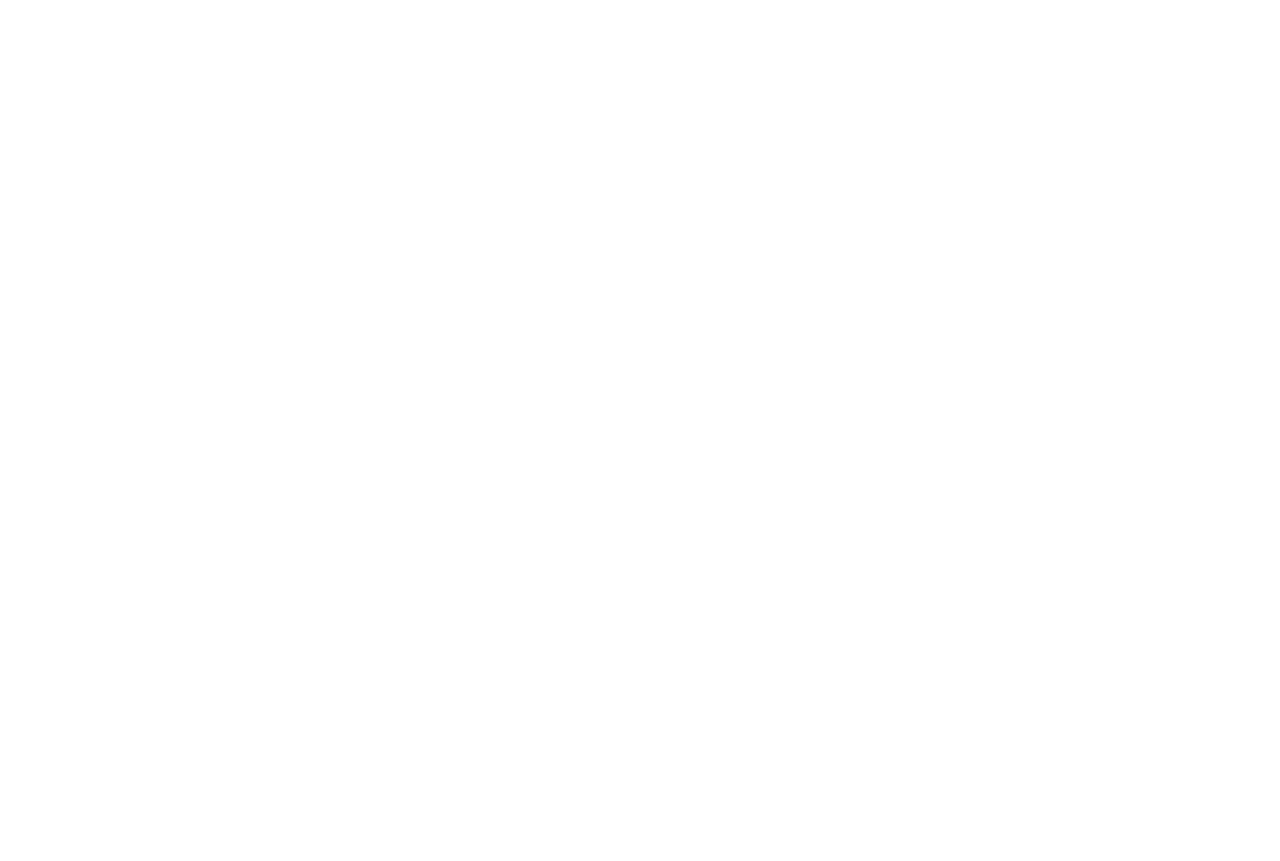
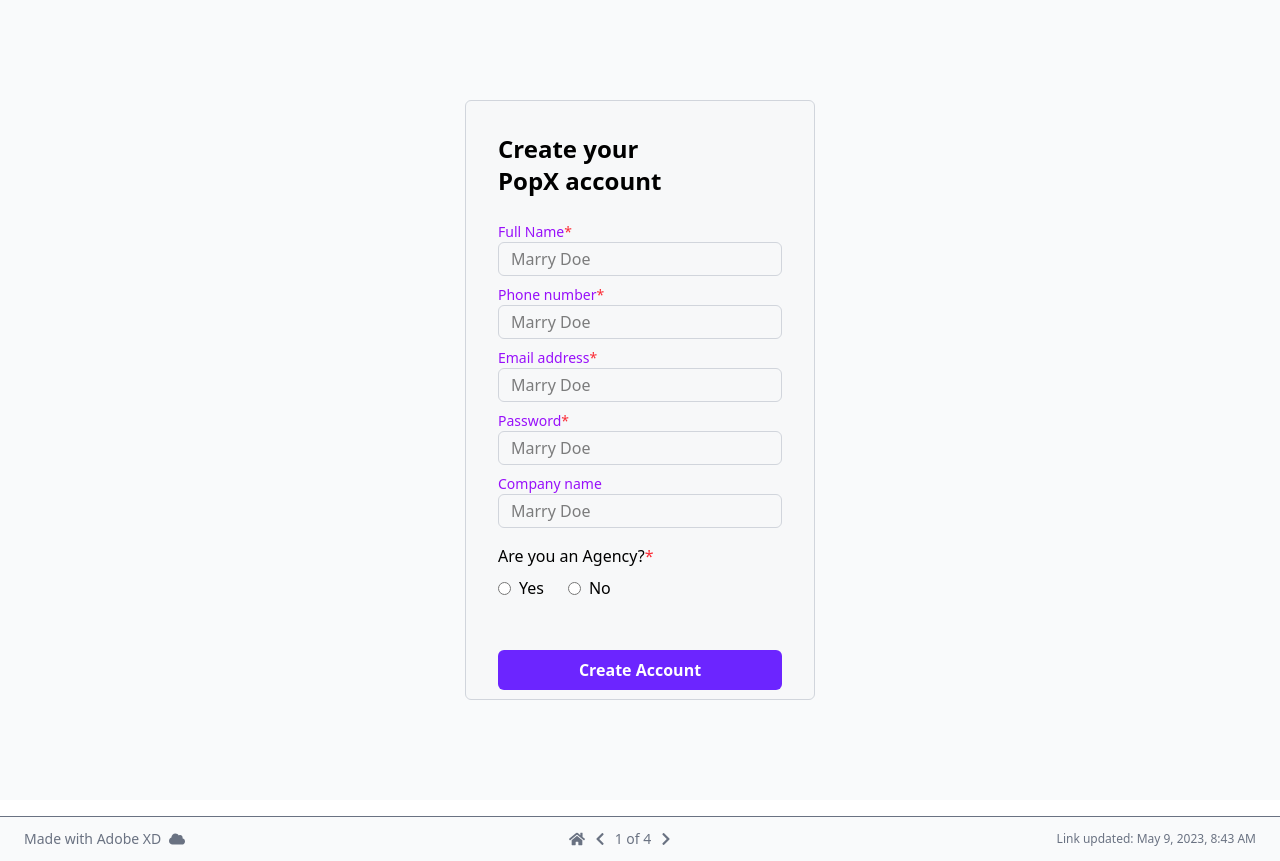
Before and after one commit to mr-aman-git/Educase-India, a React (Vite) app: page /register in a window 1280 px wide. Before the commit this address had no page. Before the commit the page ends 800 px from the top, so only its background shows below. Built offline with nearby package versions, Linux system fonts and the light colour scheme.

Commit message:
Register Page code added

```diff
--- a/src/App.jsx
+++ b/src/App.jsx
@@ -1,5 +1,6 @@
 import WelcomePage from "./Components/WelcomePage";
 import {LoginPage} from "./Components/LoginPage";
+import RegisterPage from "./Components/RigisterPage"
 import { BrowserRouter as Router, Routes, Route } from 'react-router-dom';
 
 import React from 'react'
@@ -11,6 +12,7 @@
       <Routes>
         <Route path="/" element={<WelcomePage />} />
         <Route path="/login" element={<LoginPage />} />
+        <Route path="/register" element={<RegisterPage />} />
       </Routes>
     </Router>
     </>
--- /dev/null
+++ b/src/Components/RigisterPage.jsx
@@ -0,0 +1,97 @@
+import React from 'react';
+import Footer from './Footer';
+
+const RegisterPage = () => {
+  return (
+    <>
+    <div className="min-h-screen flex items-center justify-center bg-gray-50 ">
+      <div className="w-[350px] p-8 bg-[#f7f8f9] border border-gray-300 rounded-md h-[600px] ">
+        <h1 className="text-2xl font-bold mb-2">Create your<br/>PopX account</h1>
+        <form className="mt-6 space-y-2">
+          <div>
+            <label className="block text-purple-600 text-[14px]">
+              Full Name<span className="text-red-500">*</span>
+            </label>
+            <input
+              type="text"
+              placeholder="Marry Doe"
+              className="w-full border border-gray-300 rounded-md py-[4px] px-3 outline-none"
+            />
+          </div>
+
+          <div>
+            <label className="block text-purple-600 text-[14px]">
+              Phone number<span className="text-red-500">*</span>
+            </label>
+            <input
+              type="text"
+              placeholder="Marry Doe"
+              className="w-full border border-gray-300 rounded-md py-[4px] px-3 outline-none"
+            />
+          </div>
+
+          <div>
+            <label className="block text-purple-600 text-[14px]">
+              Email address<span className="text-red-500">*</span>
+            </label>
+            <input
+              type="email"
+              placeholder="Marry Doe"
+              className="w-full border border-gray-300 rounded-md py-[4px] px-3 outline-none"
+            />
+          </div>
+
+          <div>
+            <label className="block text-purple-600 text-[14px]">
+              Password<span className="text-red-500">*</span>
+            </label>
+            <input
+              type="password"
+              placeholder="Marry Doe"
+              className="w-full border border-gray-300 rounded-md py-[4px] px-3 outline-none"
+            />
+          </div>
+
+          <div>
+            <label className="block text-purple-600 text-[14px]">
+              Company name
+            </label>
+            <input
+              type="text"
+              placeholder="Marry Doe"
+              className="w-full border border-gray-300 rounded-md py-[4px] px-3 outline-none"
+            />
+          </div>
+
+          <div className="mt-4">
+            <label className="block mb-2">
+              Are you an Agency?<span className="text-red-500">*</span>
+            </label>
+            <div className="flex items-center gap-6">
+              <label className="flex items-center space-x-2">
+                <input type="radio" name="agency" value="yes" className="accent-purple-600" />
+                <span>Yes</span>
+              </label>
+              <label className="flex items-center space-x-2">
+                <input type="radio" name="agency" value="no" className="accent-purple-600" />
+                <span>No</span>
+              </label>
+            </div>
+            <button
+            type="submit"
+            className="w-full bg-[#6c25ff] text-white font-semibold py-2 rounded-md mt-[50px] cursor-pointer transition-all"
+          >
+            Create Account
+          </button>
+          </div>
+
+
+        </form>
+      </div>
+    </div>
+  <Footer/>
+    </>
+  );
+};
+
+export default RegisterPage;
--- a/src/Components/WelcomePage.jsx
+++ b/src/Components/WelcomePage.jsx
@@ -6,6 +6,10 @@
     const navigate = useNavigate();
     const goToLoginPage = () => {
         navigate('/login');
+      };
+
+      const goToRegisterPage = () => {
+        navigate('/register');
       };
 
   return (
@@ -18,7 +22,9 @@
       <p className="text-gray-500 mb-6">
         Lorem ipsum dolor sit amet, consectetur adipiscing elit,
       </p>
-      <button className="w-full bg-[#6c25ff] text-white font-semibold py-2 rounded-md mb-3 cursor-pointer">
+      <button
+      onClick={goToRegisterPage}
+      className="w-full bg-[#6c25ff] text-white font-semibold py-2 rounded-md mb-3 cursor-pointer">
         Create Account
       </button>
       <button
```
Also changed, not shown: src/Components/ProfileView.jsx (added).
